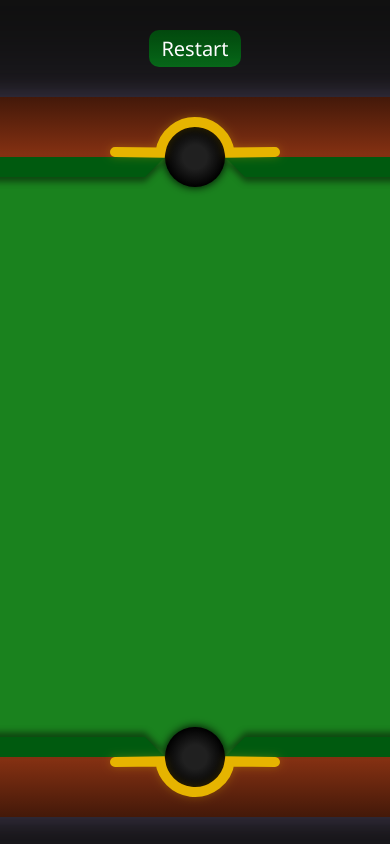
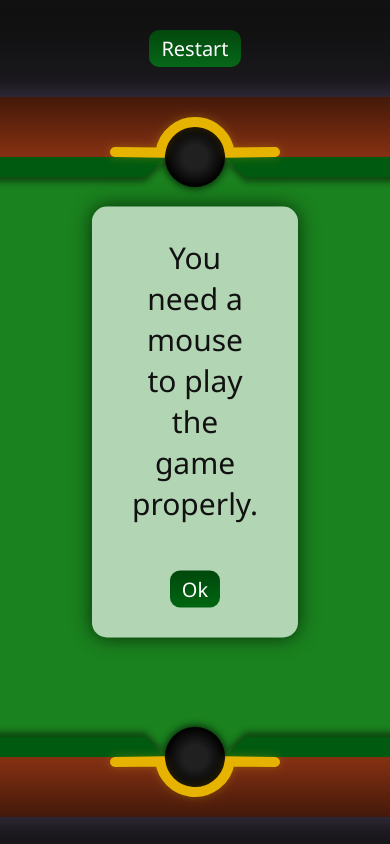
Before and after one commit to ScriptRaccoon/pool-game, a website with bundled scripts: page dist/index.html in a window 390 px wide. Shown: the top 844 px of the page. Built offline with nearby package versions, Linux system fonts and the light colour scheme.

Commit message:
info for mobile devices

```diff
--- a/dist/index.html
+++ b/dist/index.html
@@ -15,6 +15,13 @@
     <meta name="theme-color" content="#ffffff">
 </head>
 <body>
+    <dialog open id="info">
+            <form method="dialog">
+                <p>You need a mouse to play the game properly.</p>
+                <br>
+                <button type="submit">Ok</button>
+            </form>
+    </dialog>
     <menu>
         <button id="restartBtn">Restart</button>
     </menu>
--- a/dist/style.css
+++ b/dist/style.css
@@ -107,3 +107,16 @@ button {
 button:hover, button:focus-visible {
     filter: brightness(1.2)
 }
+
+/* #info for mobile devices */
+
+#info {
+    display: none;
+}
+
+@media (pointer: none), (pointer: coarse) {
+    #info {
+        display: block;
+        font-size: 30px;
+    }
+}
```
